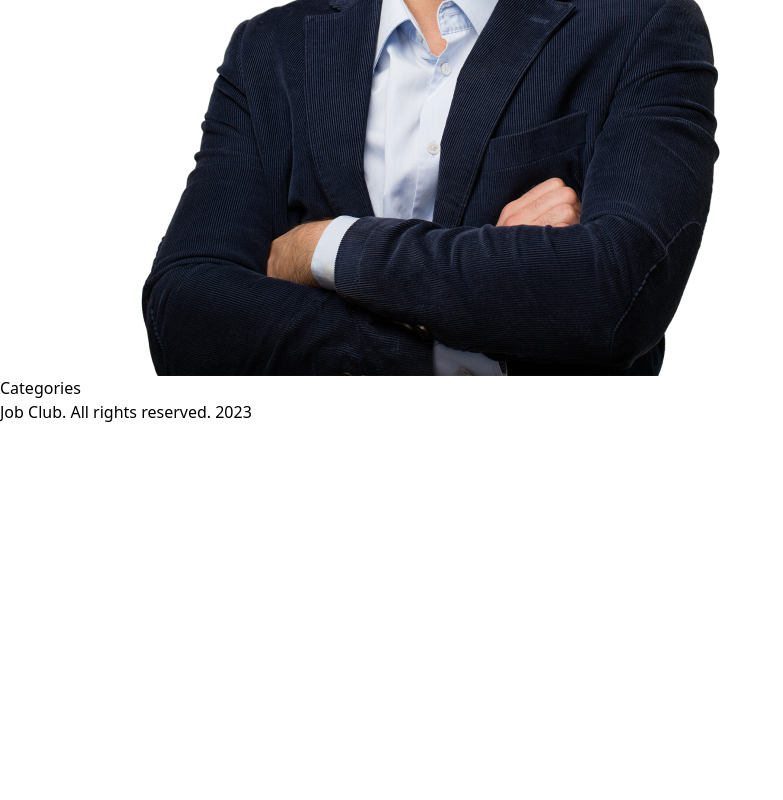
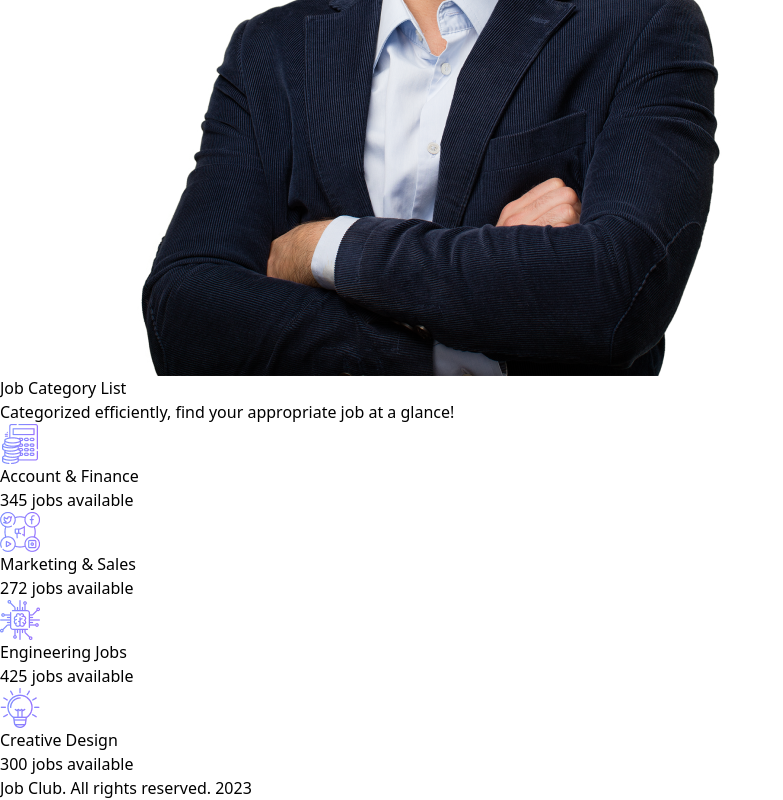
Before and after one commit to Barshonwebdev/Job-Club, a React (Vite) app: page / in a window 1280 px wide. Shown: the part 4448-5248 px from the top of the page, without its empty margins (0-783 px from the left). Before the commit the page ends 4872 px from the top, so only its background shows below. Built offline with nearby package versions, Linux system fonts and the light colour scheme.

Commit message:
categories displayed

```diff
--- /dev/null
+++ b/public/categories.json
@@ -0,0 +1,26 @@
+[
+    {
+        "id":1,
+        "name": "Account & Finance",
+        "icon": "../assets/icons/accounts.png",
+        "available": 345
+    },
+    {
+        "id":2,
+        "name": "Marketing & Sales",
+        "icon": "../assets/icons/marketing.png",
+        "available": 272
+    },
+    {
+        "id":3,
+        "name": "Engineering Jobs",
+        "icon": "../assets/icons/chip.png",
+        "available": 425
+    },
+    {
+        "id":4,
+        "name": "Creative Design",
+        "icon": "../assets/icons/creative.png",
+        "available": 300
+    }
+]
--- a/src/components/Categories/Categories.jsx
+++ b/src/components/Categories/Categories.jsx
@@ -1,10 +1,28 @@
-import React from 'react';
+import React, { useEffect, useState } from 'react';
+import Category from '../Category/Category';
+import { data } from 'autoprefixer';
 
 const Categories = () => {
+    const [categories,setCategories]=useState([]);
+    useEffect(()=>{
+        fetch('categories.json')
+        .then(res=>res.json())
+        .then(data=>setCategories(data))
+    },[])
     return (
-        <div className='mt-28'>
-            <p>Categories</p>
+      <div className="md:mt-20 mt-10">
+        <p className="text-center font-semibold text-2xl md:text-3xl">
+          Job Category List
+        </p>
+        <p className="text-center text-sm mt-3 text-gray-500">
+          Categorized efficiently, find your appropriate job at a glance!
+        </p>
+        <div className='flex justify-center gap-3 md:gap-10 mt-10 md:flex-row flex-col text-center md:text-start mx-3'>
+          {categories.map(category => (
+            <Category key={category.id} category={category}></Category>
+          ))}
         </div>
+      </div>
     );
 };
 
--- /dev/null
+++ b/src/components/Category/Category.jsx
@@ -0,0 +1,16 @@
+import React from 'react';
+
+const Category = ({category}) => {
+    const {id,name,icon,available}=category;
+    return (
+      <div className="bg-indigo-50 p-7 rounded-md">
+        <div className='p-1 inline-block bg-indigo-200'>
+          <img className="" src={icon} alt="" />
+        </div>
+        <p className='mt-2 text-sm font-semibold'>{name}</p>
+        <p className='text-xs text-gray-500 mt-2'>{available} jobs available</p>
+      </div>
+    );
+};
+
+export default Category;
--- a/src/components/Footer/Footer.jsx
+++ b/src/components/Footer/Footer.jsx
@@ -2,7 +2,7 @@ import React from 'react';
 
 const Footer = () => {
     return (
-        <div className='text-center bg-black text-white p-10 mt-10 '>
+        <div className='text-center text-xs  bg-black text-white p-10 mt-10 '>
             <p>Job Club. All rights reserved. 2023</p>
         </div>
     );
--- a/src/components/Home/Home.jsx
+++ b/src/components/Home/Home.jsx
@@ -16,7 +16,7 @@ const Home = () => {
               Providing competent people jobs all over the globe is our first
               priority. Hop in and enter the corporate world with ease!
             </p>
-            <button className="mt-5 bg-lime-600 p-2 rounded text-white hover:bg-lime-700">
+            <button className="mb-4 mt-5 bg-lime-600 p-2 rounded text-white hover:bg-lime-700">
               Get Started
             </button>
           </div>
```
